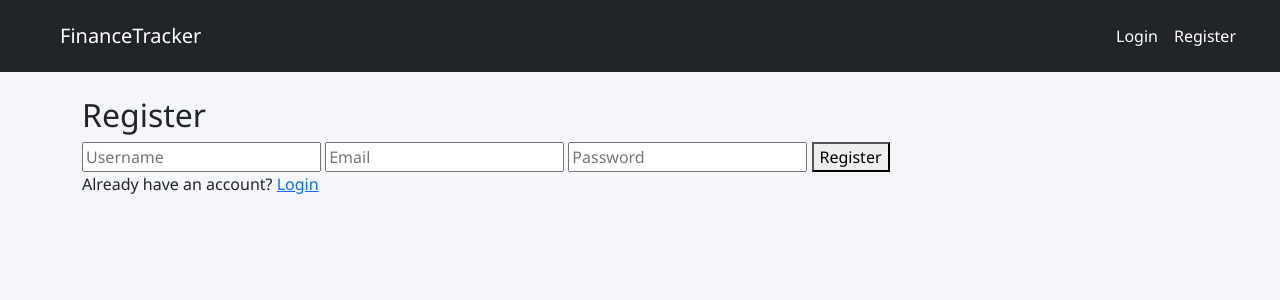
After one commit to KayCee911/finance_tracker, a Flask app: page /auth/register in a window 1280 px wide. The commit adds this page. Shown: the top 300 px of the page. Run offline with Flask 3, Linux system fonts and the light colour scheme.

Commit message:
crazy progress has been done

```diff
--- a/app/auth.py
+++ b/app/auth.py
@@ -1,7 +1,6 @@
 from flask import Blueprint, render_template, redirect, url_for, flash, request
 from flask_login import login_user, logout_user, login_required
 from .models import db, User
-from werkzeug.security import generate_password_hash, check_password_hash
 
 # Create blueprint for authentication
 auth_bp = Blueprint("auth", __name__, url_prefix="/auth")
@@ -16,33 +15,45 @@ def login():
         # Look up user by email
         user = User.query.filter_by(email=email).first()
 
-        # Check if password matches hashed password
-        if user and check_password_hash(user.password, password):
+        # Use model's helper method to check password
+        if user and user.check_password(password):
             login_user(user)
             return redirect(url_for("main.dashboard"))
         else:
-            flash("Invalid email or password.")
+            flash("Invalid email or password.", "danger")
+
     return render_template("login.html")
+
 
 @auth_bp.route("/register", methods=["GET", "POST"])
 def register():
     """Handle user registration"""
     if request.method == "POST":
+        username = request.form.get("username")
         email = request.form.get("email")
-        password = generate_password_hash(request.form.get("password"))
+        password = request.form.get("password")
+
+        # Prevent duplicate users
+        if User.query.filter((User.username == username) | (User.email == email)).first():
+            flash("Username or Email already exists!", "warning")
+            return redirect(url_for("auth.register"))
 
         # Create and store new user
-        new_user = User(email=email, password=password)
+        new_user = User(username=username, email=email)
+        new_user.set_password(password)   # ✅ use helper
         db.session.add(new_user)
         db.session.commit()
 
-        flash("Account created! Please log in.")
+        flash("Account created! Please log in.", "success")
         return redirect(url_for("auth.login"))
+
     return render_template("register.html")
+
 
 @auth_bp.route("/logout")
 @login_required
 def logout():
     """Log out current user"""
     logout_user()
+    flash("You have been logged out.", "info")
     return redirect(url_for("auth.login"))
--- a/app/models.py
+++ b/app/models.py
@@ -1,3 +1,4 @@
+from flask_login import UserMixin
 from . import db
 from datetime import datetime
 from werkzeug.security import generate_password_hash, check_password_hash
@@ -6,7 +7,7 @@ from werkzeug.security import generate_password_hash, check_password_hash
 # ==============================
 # User Model
 # ==============================
-class User(db.Model):
+class User(db.Model, UserMixin):
     __tablename__ = "user"
 
     id = db.Column(db.Integer, primary_key=True)
--- /dev/null
+++ b/app/static/css/style.css
@@ -0,0 +1,50 @@
+body {
+    font-family: "Segoe UI", Tahoma, sans-serif;
+    background-color: #f4f6f9;
+    margin: 0;
+    padding: 0;
+}
+
+.navbar {
+    background-color: #1f2937;
+    color: white;
+    padding: 1rem 2rem;
+    display: flex;
+    justify-content: space-between;
+    align-items: center;
+}
+
+.navbar a {
+    color: white;
+    text-decoration: none;
+    margin-left: 1rem;
+}
+
+.dashboard {
+    max-width: 800px;
+    margin: 2rem auto;
+    padding: 2rem;
+    background: white;
+    border-radius: 12px;
+    box-shadow: 0 4px 10px rgba(0,0,0,0.1);
+}
+
+.dashboard h1 {
+    margin-bottom: 1.5rem;
+    font-size: 1.8rem;
+    color: #111827;
+}
+
+.card {
+    background: #f9fafb;
+    padding: 1rem;
+    margin: 1rem 0;
+    border-left: 5px solid #2563eb;
+    border-radius: 8px;
+}
+
+a.add-transaction {
+    color: #2563eb;
+    font-weight: bold;
+    text-decoration: none;
+}
--- a/app/templates/base.html
+++ b/app/templates/base.html
@@ -1,11 +1,35 @@
 <!DOCTYPE html>
 <html lang="en">
 <head>
-    <meta charset="UTF-8">
-    <title>Finance Tracker</title>
+  <meta charset="UTF-8">
+  <title>FinanceTracker</title>
+  <!-- Bootstrap CSS -->
+  <link href="https://cdn.jsdelivr.net/npm/bootstrap@5.3.2/dist/css/bootstrap.min.css" rel="stylesheet">
+  <link rel="stylesheet" href="{{ url_for('static', filename='css/style.css') }}">
 </head>
 <body>
-    <h1>Welcome to Personal Finance Tracker</h1>
-    <p>Dashboard will live here soon.</p>
+  <!-- Navbar -->
+  <nav class="navbar navbar-expand-lg navbar-dark bg-dark">
+    <div class="container-fluid">
+      <a class="navbar-brand" href="{{ url_for('main.dashboard') }}">FinanceTracker</a>
+      <div class="d-flex">
+        {% if current_user.is_authenticated %}
+          <a class="nav-link text-white" href="{{ url_for('main.dashboard') }}">Dashboard</a>
+          <a class="nav-link text-white" href="{{ url_for('auth.logout') }}">Logout</a>
+        {% else %}
+          <a class="nav-link text-white" href="{{ url_for('auth.login') }}">Login</a>
+          <a class="nav-link text-white" href="{{ url_for('auth.register') }}">Register</a>
+        {% endif %}
+      </div>
+    </div>
+  </nav>
+
+  <!-- Main Content -->
+  <div class="container mt-4">
+    {% block content %}{% endblock %}
+  </div>
+
+  <!-- Bootstrap JS -->
+  <script src="https://cdn.jsdelivr.net/npm/bootstrap@5.3.2/dist/js/bootstrap.bundle.min.js"></script>
 </body>
 </html>
--- /dev/null
+++ b/app/templates/register.html
@@ -0,0 +1,11 @@
+{% extends "base.html" %}
+{% block content %}
+<h2>Register</h2>
+<form method="POST">
+  <input type="text" name="username" placeholder="Username" required>
+  <input type="email" name="email" placeholder="Email" required>
+  <input type="password" name="password" placeholder="Password" required>
+  <button type="submit">Register</button>
+</form>
+<p>Already have an account? <a href="{{ url_for('auth.login') }}">Login</a></p>
+{% endblock %}
```
Also changed, not shown: app/__init__.py (+48 -1 lines), app/forms.py (added, +17 -0 lines), app/routes.py (+29 -2 lines), app/templates/add_transaction.html (added, +7 -0 lines), app/templates/dashboard.html (+64 -26 lines), app/templates/login.html (added, +10 -0 lines), app/static/style.css (deleted), instance/finance.db.
